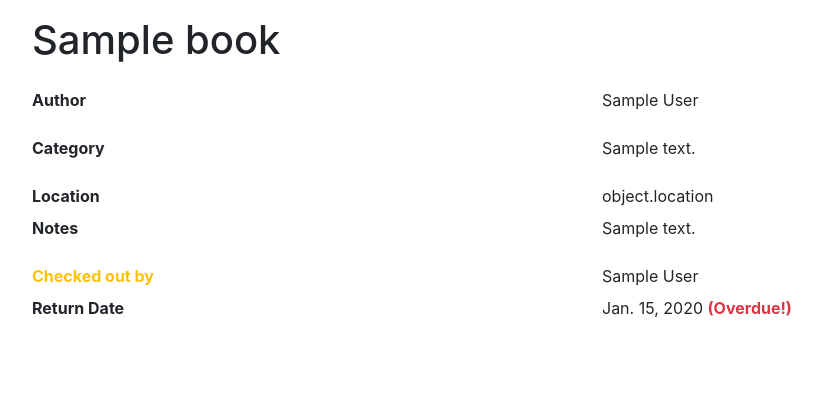
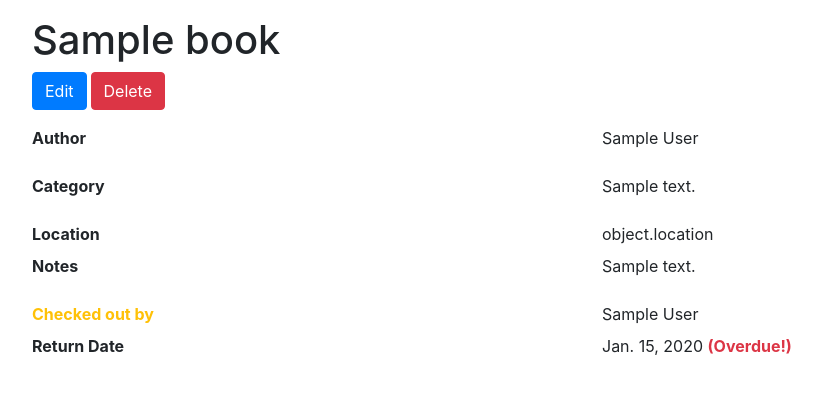
Before and after one commit to zrev2220/booktracker, a Django app: page /details/1 in a window 1280 px wide. Shown: the part 56-450 px from the top of the page, without its empty margins (53-875 px from the left). Run offline with Django 3.2, Linux system fonts and the light colour scheme; tables that the repository leaves empty hold one stand-in row (values such as "Sample post"); some libraries are stand-ins or nearby versions.

Commit message:
Add edit book support
Also adds a useless button for deletion; coming soon.

```diff
--- a/books/urls.py
+++ b/books/urls.py
@@ -1,11 +1,12 @@
 from django.urls import path
 
-from books.views import AddBookView, BookDetailView, HomePageView, book_search
+from books.views import AddBookView, EditBookView, BookDetailView, HomePageView, book_search
 
 urlpatterns = [
     path('', HomePageView.as_view(), name='books-search'),
     path('search', book_search, name='books-search-ajax'),
     path('add', AddBookView.as_view(), name='add-book'),
     path('details/<int:pk>', BookDetailView.as_view(), name='book-detail'),
-    # path('edit/<id>', ),
+    path('edit/<int:pk>', EditBookView.as_view(), name='edit-book'),
+    # path('delete/<id>', _, name='delete-book'),
 ]
--- a/books/views.py
+++ b/books/views.py
@@ -6,7 +6,7 @@ from django.http import JsonResponse
 from django.template.loader import render_to_string
 from django.urls import reverse
 from django.utils import timezone
-from django.views.generic import CreateView, DetailView
+from django.views.generic import CreateView, UpdateView, DetailView
 from django.views.generic.base import TemplateView
 
 from books.forms import BookForm
@@ -159,6 +159,23 @@ class AddBookView(CreateView):
         return super().form_valid(form)
 
 
+class EditBookView(UpdateView):
+    """
+    Page for editing/updating a book object's information.
+    """
+    model = Book
+    form_class = BookForm
+
+    def get_context_data(self, **kwargs):
+        context = super().get_context_data()
+        context["edit"] = True
+        return context
+
+    def get_success_url(self):
+        messages.success(self.request, f'Updated "{self.request.POST.get("title")}"')
+        return reverse('book-detail', args=(self.object.id,))
+
+
 class BookDetailView(DetailView):
     """
     Page details about a book object.
--- a/static/stylesheets/book_form.css
+++ b/static/stylesheets/book_form.css
@@ -9,6 +9,6 @@
   background: #fffa;
 }
 
-#save-add-btn:not(:hover) {
+.outline-btn-solid-bg:not(:hover) {
   background: white;
 }
--- a/templates/books/book_detail.html
+++ b/templates/books/book_detail.html
@@ -6,8 +6,12 @@
 {% endblock %}
 
 {% block content %}
-  <div id="title" class="d-flex flex-column flex-sm-row align-items-baseline mb-3">
+  <div id="title" class="d-flex flex-column flex-sm-row align-items-baseline">
     <h1 class="d-inline-block mr-1">{{ object.title }}</h1>
+  </div>
+  <div class="mb-3 d-flex justify-content-start">
+    <button class="btn btn-primary mr-1 w-sm-100" onclick="window.location.href='{% url 'edit-book' object.id %}'">Edit</button>
+    <button class="btn btn-danger w-sm-100" onclick="alert('You want to delete this book. But you can\'t yet, sry. :(')">Delete</button>
   </div>
   <div id="details-table">
     <div class="row mb-2">
```
Also changed, not shown: templates/books/book_form.html (+14 -3 lines).
